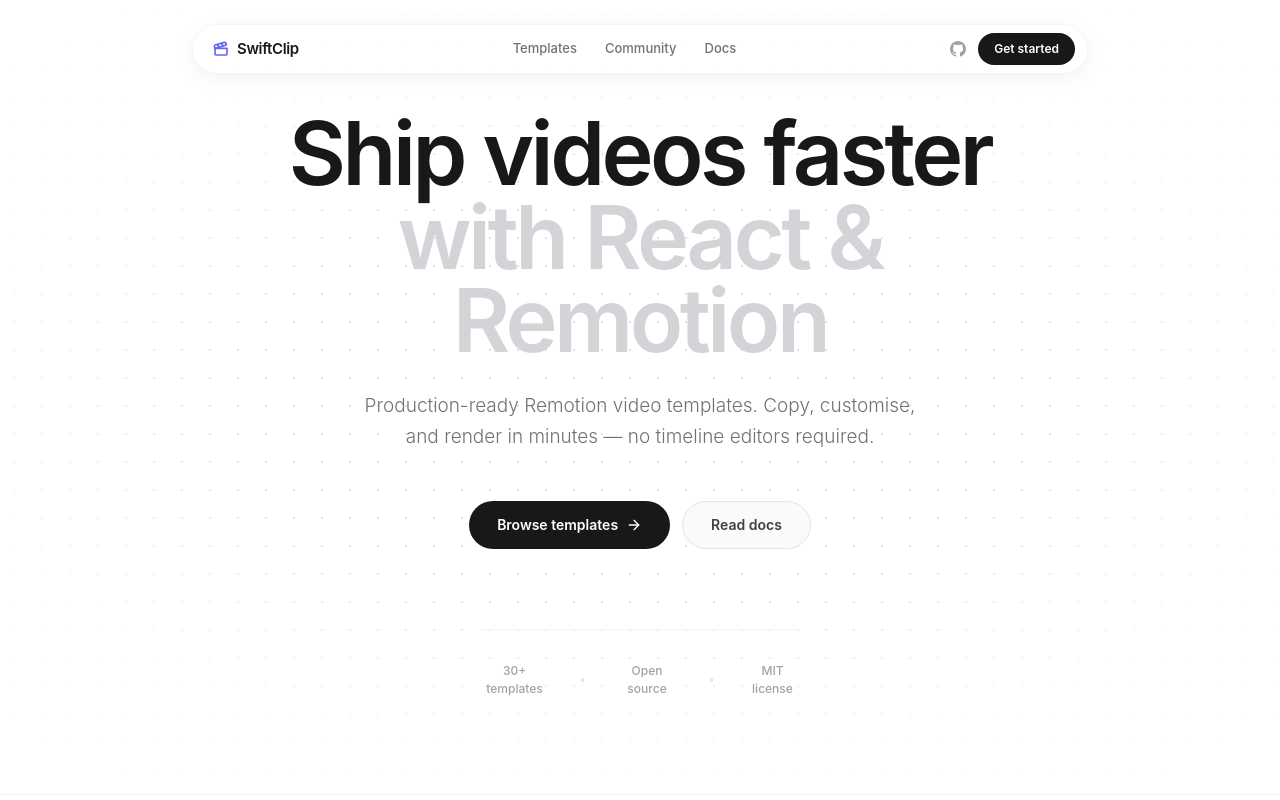
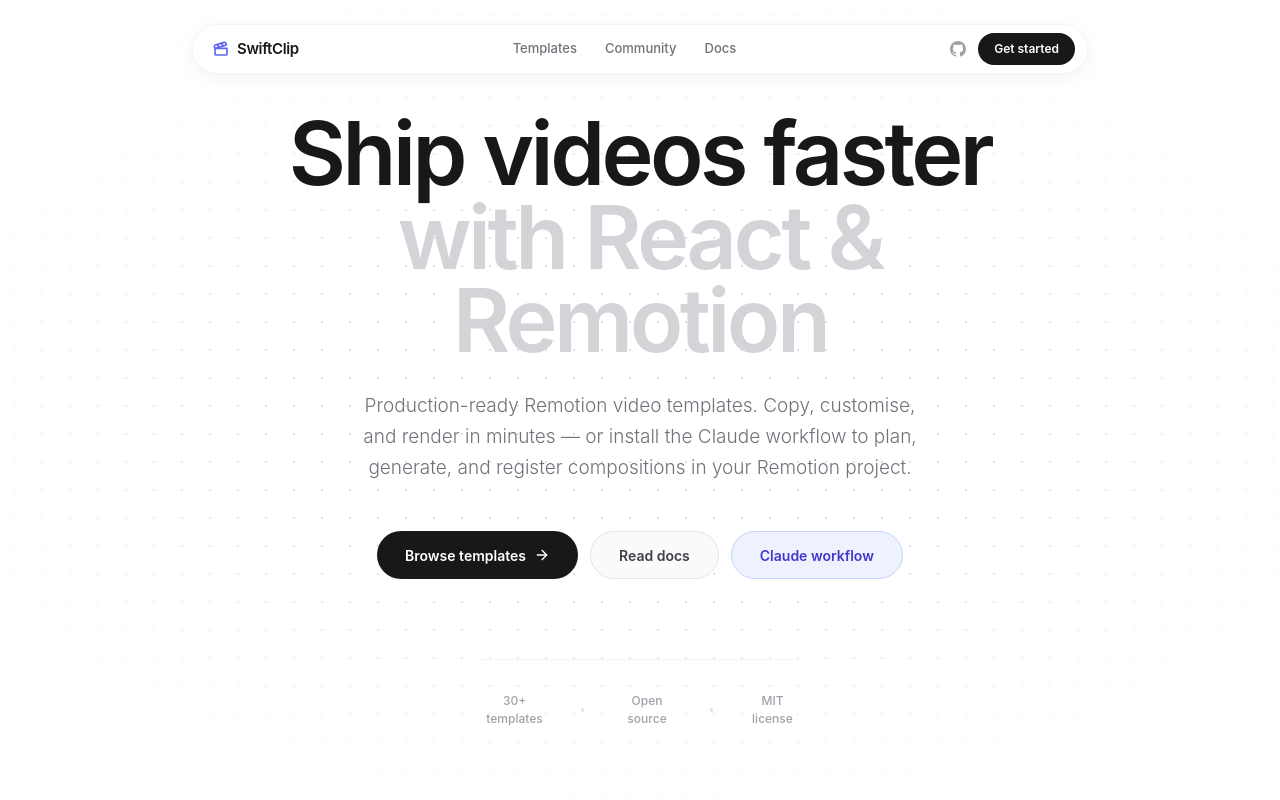
Before and after one commit to zz41354899/SwiftClip, a Next.js app: page / in a window 1280 px wide. Shown: the top 800 px of the page. Built offline with nearby package versions, Linux system fonts and the light colour scheme.

Commit message:
Add Claude workflow docs to website

```diff
--- a/app/docs/page.tsx
+++ b/app/docs/page.tsx
@@ -104,6 +104,10 @@
           Get a Remotion project running locally in under 2 minutes.
         </p>
 
+        <Note type="info">
+          SwiftClip supports two setup paths: copy-paste templates into a Remotion project, or install the Claude Code marketplace workflow to align briefs, generate a derivative component, and register it in <C>remotion/Root.tsx</C>.
+        </Note>
+
         <h2 className="text-2xl font-bold text-zinc-900 mb-4">Prerequisites</h2>
         <div className="border border-zinc-200 rounded-2xl overflow-hidden mb-8">
           <table className="w-full text-sm text-left">
@@ -165,6 +169,29 @@
         <div className="flex flex-wrap gap-3 mt-6">
           <DocRef href="https://remotion.dev/docs" label="Remotion getting started" />
           <DocRef href="https://remotion.dev/docs/brownfield" label="Add to existing project" />
+        </div>
+
+        <h2 className="text-2xl font-bold text-zinc-900 mb-3 mt-10">4. Enable the Claude workflow</h2>
+        <p className="text-zinc-600 leading-relaxed mb-4">
+          If you want SwiftClip to help plan the brief, choose an internal base template, emit a preflight JSON plus storyboard, and then generate a component for you, install the Claude Code marketplace plugin inside your existing Remotion project.
+        </p>
+        <Note type="warn">
+          The Claude workflow is not a replacement for Remotion setup. You still need a working Remotion project with <C>remotion</C> installed and a <C>remotion/Root.tsx</C> file before enabling it.
+        </Note>
+        <CB label="Claude Code">{`/plugin marketplace add zz41354899/SwiftClip
+/plugin install swiftclip-remotion@swiftclip-tools
+/reload-plugins`}</CB>
+        <p className="text-zinc-600 leading-relaxed mb-4">
+          Prefer the CLI form? Run the following from your Remotion project root:
+        </p>
+        <CB label="Terminal">{`claude plugin marketplace add zz41354899/SwiftClip
+claude plugin install swiftclip-remotion@swiftclip-tools --scope project`}</CB>
+        <p className="text-zinc-600 leading-relaxed mb-4">
+          Once enabled, the workflow guides the user through brief alignment, recommends one internal execution base, confirms storyboard beats, generates a derivative component under <C>remotion/</C>, and registers the matching <C>{"<Composition>"}</C> in <C>remotion/Root.tsx</C>.
+        </p>
+        <div className="flex flex-wrap gap-3 mt-6">
+          <DocRef href="https://code.claude.com/docs/zh-TW/discover-plugins" label="Claude plugin install docs" />
+          <DocRef href="https://code.claude.com/docs/zh-TW/plugin-marketplaces" label="Claude marketplace publish docs" />
         </div>
       </>
     ),
--- a/components/HeroSection.tsx
+++ b/components/HeroSection.tsx
@@ -36,7 +36,7 @@
           variants={FADE_UP}
           className="text-[17px] sm:text-[19px] max-w-xl text-zinc-500 leading-relaxed font-light mb-12"
         >
-          Production-ready Remotion video templates. Copy, customise, and render in minutes — no timeline editors required.
+          Production-ready Remotion video templates. Copy, customise, and render in minutes — or install the Claude workflow to plan, generate, and register compositions in your Remotion project.
         </motion.p>
 
         <motion.div
@@ -57,6 +57,13 @@
           >
             Read docs
           </Link>
+
+          <Link
+            href="/docs"
+            className="w-full sm:w-auto inline-flex items-center justify-center gap-2 h-12 px-7 rounded-full bg-indigo-50 border border-indigo-200 text-[14px] font-semibold text-indigo-700 hover:bg-indigo-100 transition-colors hover:scale-[1.02] active:scale-[0.97]"
+          >
+            Claude workflow
+          </Link>
         </motion.div>
 
         <motion.div
```
Also changed, not shown: 1 other file (tests, documents, lock files or other folders).
